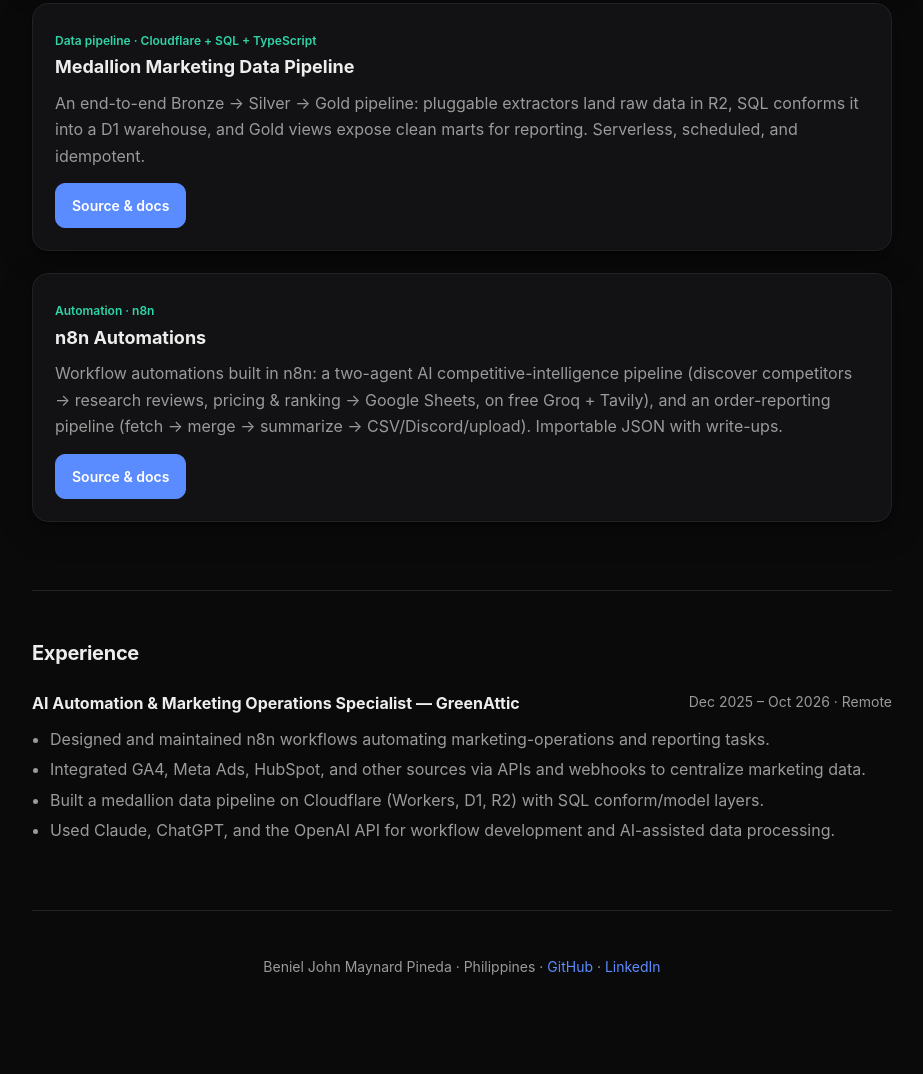
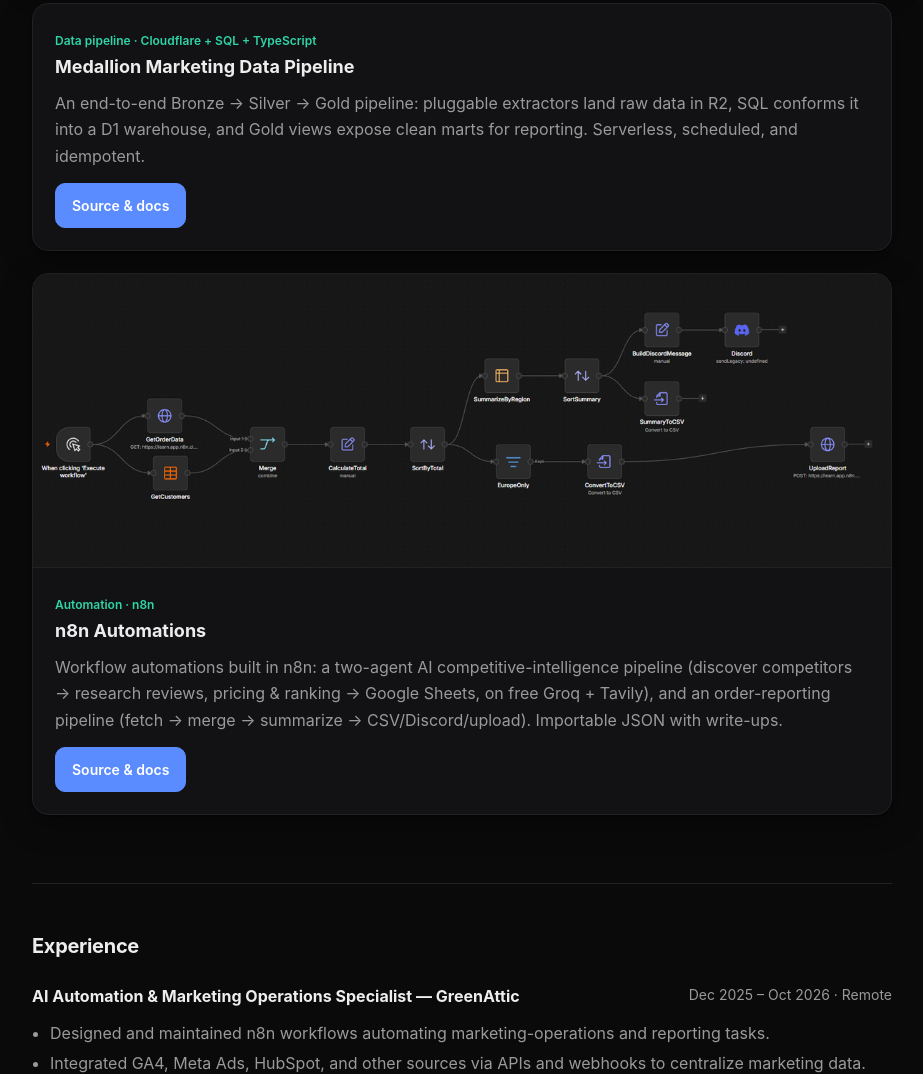
Before and after one commit to benielpineda-maker/benielpineda-maker.github.io, a plain HTML site: page index.html in a window 1280 px wide. Shown: the part 2272-3346 px from the top of the page, without its empty margins (178-1101 px from the left). Before the commit the page ends 3314 px from the top, so only its background shows below. Drawn offline with Linux system fonts and the light colour scheme.

Commit message:
Fix: include n8n preview image in card

```diff
--- a/index.html
+++ b/index.html
@@ -146,6 +146,7 @@
     </article>
 
     <article class="project">
+      <img class="preview" src="n8n-preview.png" alt="n8n workflow canvas — order reporting pipeline" loading="lazy" />
       <div class="body">
         <span class="tag">Automation · n8n</span>
         <h3>n8n Automations</h3>
```
